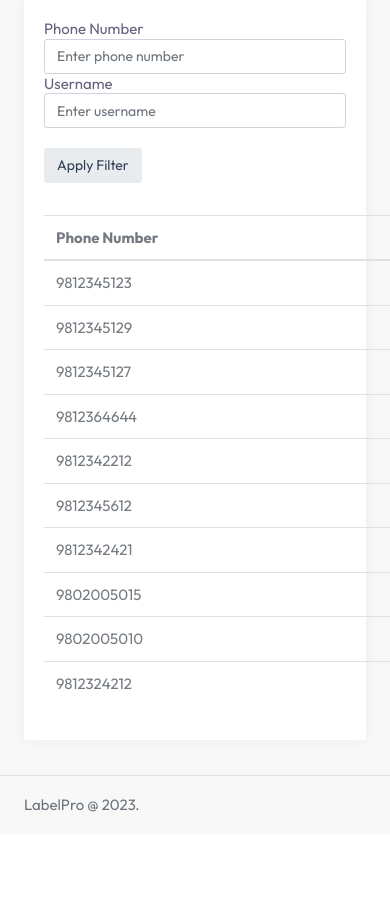
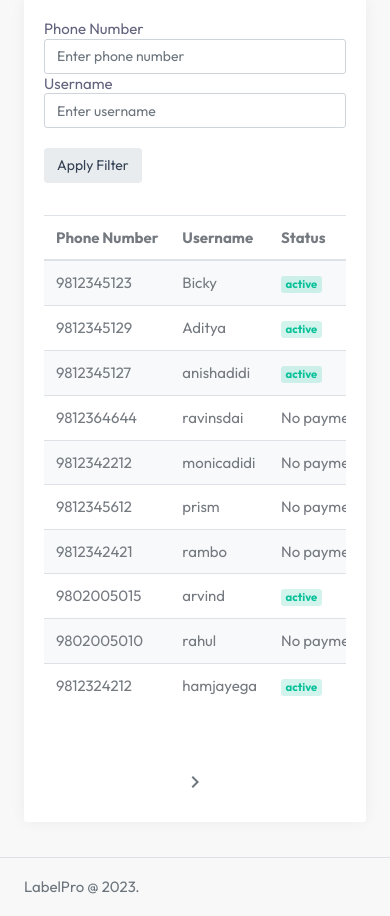
Before and after one commit to Axopher/StickersNLabelPrinting, a Django app: page /registeredUsers/ in a window 390 px wide. Shown: the part 150-1066 px from the top of the page. Before the commit the page ends 962 px from the top, so only its background shows below. Run offline with Django 4.2, Linux system fonts and the light colour scheme; a user stored in the database is signed in; data comes from the database, SQL or seed files in the repository; both versions use the stored data as it was after the commit; style sheets or scripts are compiled from the project's sources; some libraries are stand-ins or nearby versions.

Commit message:
Made Mobile Responsive!!!

```diff
--- a/adminpanel/templates/adminpanel/registeredUsers.html
+++ b/adminpanel/templates/adminpanel/registeredUsers.html
@@ -37,28 +37,30 @@
                                         </form>
                                     </div>
                                 </div>
-
                                 <div class="row" style="margin-top:2rem;">
                                     <div class="col-sm-12">
-                                        <table id="basic-datatable"
-                                            class="table dt-responsive nowrap dataTable no-footer dtr-inline collapsed"
-                                            role="grid" aria-describedby="basic-datatable_info" style="width: 1195px;">
+                                        <div class="table-responsive">
+                                            <table class="table table-centered table-striped table-nowrap mb-0">
                                                 <thead>
-                                                <tr role="row">
+                                                    <tr>
                                                         <th>Phone Number</th>
                                                         <th>Username</th>
                                                         <th>Status</th>
                                                     </tr>
                                                 </thead>
-
-
                                                 <tbody>
                                                     {% for profile in profiles %}
-                                                <tr role="row" class="odd">
+                                                    <tr>
                                                         <td>{{profile.phone}}</td>
                                                         <td>{{profile.username}}</td>
                                                         {% if profile.latest_payment_status %}
-                                                    <td>{{ profile.latest_payment_status }}</td>
+                                                        <td>
+                                                            {% if profile.latest_payment_status == 'active' %}
+                                                            <span class="badge badge-soft-success">{{profile.latest_payment_status}}</span>
+                                                            {% else %}
+                                                            <span class="badge badge-soft-dark">{{profile.latest_payment_status}}</span>
+                                                            {% endif %}
+                                                        </td>
                                                         {% else %}
                                                         <td>No payment instance found.</td>
                                                         {% endif %}
@@ -68,7 +70,8 @@
                                             </table>
                                         </div>
                                     </div>
-                                {% include 'pagination.html' with queryset=payments custom_range=custom_range %}
+                                </div>
+                                {% include 'pagination.html' with queryset=profiles custom_range=custom_range %}
                             </div>
 
                         </div> <!-- end card body-->
--- a/templates/changePassword.html
+++ b/templates/changePassword.html
@@ -11,7 +11,7 @@
                     <div class="card">
                         <div class="card-body">
                             <div class="text-center">
-                                <img src="{% static 'images/car-key.png' %}" alt="car-key" border="0">
+                                <img src="{% static 'images/car-key.png' %}" alt="car-key" style="max-height:6rem;max-width:6rem">
                                 <h2 class="text-center">Change Password</h2>
                                 <br>
                                 <br>
--- a/templates/navbar.html
+++ b/templates/navbar.html
@@ -5,7 +5,6 @@
       <button type="button" class="btn btn-sm mr-2 d-lg-none px-3 font-size-16 header-item waves-effect" id="vertical-menu-btn">
         <i class="fa fa-fw fa-bars"></i>
       </button>
-
       {% for group in user.groups.all %}
       {% if group.name == 'admin' or group.name == 'subscribers' %}
       <div class="dropdown d-none d-sm-inline-block">
@@ -59,9 +58,11 @@
       <ul class="metismenu list-unstyled" id="side-menu">
         <li class="menu-title">Menu</li>
         {% if request.user.is_authenticated %}
-
         {% for group in user.groups.all %}
         {% if group.name == 'admin'%}
+        <li>
+          <a href="{% url 'sticker_form' %}" class="waves-effect"><i class="mdi mdi-diamond-stone"></i><span>Print Stickers</span></a>
+        </li>
         <li>
           <a href="{% url 'profiles' %}" class="waves-effect"><i class="mdi mdi-diamond-stone"></i><span>Subscribed
               Users</span></a>
@@ -77,6 +78,9 @@
               class="mdi mdi-home-analytics"></i><span>Profile</span></a></li>
         {% endif %}
         {% if group.name == 'subscribers'%}
+        <li>
+          <a href="{% url 'sticker_form' %}" class="waves-effect"><i class="mdi mdi-diamond-stone"></i><span>Print Stickers</span></a>
+        </li>
         {% endif %}
         {% endfor %}
         <li>
--- a/templates/pagination.html
+++ b/templates/pagination.html
@@ -1,5 +1,5 @@
 {% if queryset.has_other_pages %}
-<div class="row">
+<div class="row" style="margin-top:2rem;">
     <div class="col-sm-12 col-md-7">
         <div class="dataTables_paginate paging_simple_numbers" id="basic-datatable_paginate">
             <ul class="pagination pagination-rounded">
--- a/templates/quitox/navbar.html
+++ b/templates/quitox/navbar.html
@@ -98,15 +98,13 @@
           <button class="close-btn"><i class="fal fa-times"></i></button>
        </div>
        <div class="tpoffcanvas__logo">
-          <!-- <a href="index.html">
-             <img src="assets/img/logo/logo.png" alt="">
-          </a> -->
        </div>
        <div class="tpoffcanvas__text">
           <!-- <p>Suspendisse interdum consectetur libero id. Fermentum leo vel orci porta non. Euismod viverra nibh cras
              pulvinar suspen.</p> -->
        </div>
-       <div class="mobile-menu"></div>
+       <div class="mobile-menu">
+       </div>
        <div class="tpoffcanvas__info">
           <h3 class="offcanva-title">Get In Touch</h3>
           <div class="tp-info-wrapper mb-20 d-flex align-items-center">
--- a/users/templates/users/forgot_password.html
+++ b/users/templates/users/forgot_password.html
@@ -9,7 +9,7 @@
         {% csrf_token %}
           <div class="d-flex flex-row align-items-center justify-content-center " style="height: 10rem;">
             <p class="lead fw-bolder text-align-center text-align-center " style="color: aliceblue;">
-              <b><h1 class="custom"> Forgot Password?</h1></b>
+              <b><h2 class="custom"> Forgot Password?</h2></b>
             </p>
           </div>
           <!-- Email input -->
@@ -22,7 +22,7 @@
           </div>
           <div class="text-center text-lg-start mt-4 pt-2">
             <button type="submit" class="btn btn-primary theme-btn-1 btn-lg rounded-pill" style="padding-left: 2.5rem; padding-right: 2.5rem;">Send</button>
-            <p class="small fw-bold mt-2 pt-1 mb-0 text-black">Don't have an account? <a href="register.html" class="text-primary">Register</a></p>
+            <p class="small fw-bold mt-2 pt-1 mb-0 text-black">Don't have an account? <a href="{% url 'register' %}" class="text-primary">Register</a></p>
           </div>
           <div class="row">
             <div class="col-lg-12 col-md-12 col-sm-12 col-xs-12">
--- a/users/views.py
+++ b/users/views.py
@@ -31,8 +31,6 @@ from decouple import config
 
 from django.contrib.auth.tokens import default_token_generator
 from django.utils.http import urlsafe_base64_decode
-
-
 
 
 # Create your views here.
```
Also changed, not shown: adminpanel/templates/adminpanel/profiles_payment.html (+6 -14 lines), users/templates/users/login_register.html (+8 -9 lines), db.sqlite3, static/quitox/assets/img/breadcrumb/breadcrumb.jpg, static/quitox/assets/img/breadcrumb/breadcrumb1.jpg (added), 1 other file. Lines whose indentation alone changed are shown as unchanged.
